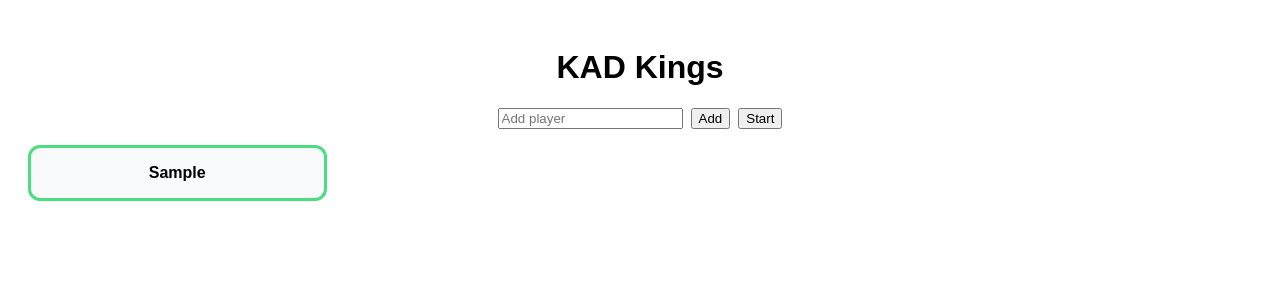
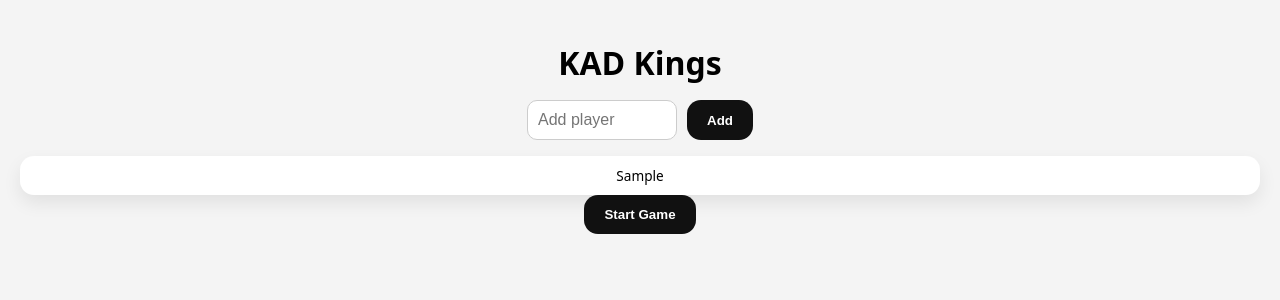
Before and after one commit to wbgl-blip/Visual-, a React (Vite) app: page / in a window 1280 px wide. Both pictures are taken after typing "Sample" into the empty fields and a click on the button "Add". Shown: the top 300 px of the page. Built offline with nearby package versions, Linux system fonts and the light colour scheme.

Commit message:
Refactor App component for card game
Refactor card game logic and UI components for better readability and functionality.

```diff
--- a/src/App.jsx
+++ b/src/App.jsx
@@ -1,83 +1,173 @@
 import { useState, useEffect } from "react";
+import "./App.css";
 
-const SUITS = ["♠", "♥", "♦", "♣"]; const VALUES = ["A","2","3","4","5","6","7","8","9","10","J","Q","K"];
+/* ---------- CARD SETUP ---------- */
 
-function buildDeck() { const deck = []; for (const suit of SUITS) { for (const value of VALUES) { deck.push({ suit, value }); } } return deck; }
+const SUITS = ["♠", "♥", "♦", "♣"];
+const RANKS = ["A", "2", "3", "4", "5", "6", "7", "8", "9", "10", "J", "Q", "K"];
 
-export default function App() { const [players, setPlayers] = useState([]); const [name, setName] = useState(""); const [deck, setDeck] = useState([]); const [turn, setTurn] = useState(0); const [started, setStarted] = useState(false);
+function buildDeck() {
+  const deck = [];
+  for (let suit of SUITS) {
+    for (let rank of RANKS) {
+      deck.push({
+        rank,
+        suit,
+        rule: getRule(rank)
+      });
+    }
+  }
+  return shuffle(deck);
+}
 
-const [thumbMaster, setThumbMaster] = useState(null); const [questionMaster, setQuestionMaster] = useState(null); const [pointer, setPointer] = useState(null); const [kings, setKings] = useState(0);
+function shuffle(deck) {
+  return [...deck].sort(() => Math.random() - 0.5);
+}
 
-useEffect(() => { setDeck(shuffle(buildDeck())); }, []);
+function getRule(rank) {
+  switch (rank) {
+    case "A": return "Waterfall – everyone drinks";
+    case "2": return "You – pick someone to drink";
+    case "3": return "Me – you drink";
+    case "4": return "Whores – we all drink";
+    case "5": return "Guys drink";
+    case "6": return "Dicks – we all drink";
+    case "7": return "Pointer";
+    case "8": return "Mate – pick a buddy";
+    case "9": return "Rhyme";
+    case "10": return "Categories";
+    case "J": return "Thumb Master";
+    case "Q": return "Question Master";
+    case "K": return "Make a rule";
+    default: return "";
+  }
+}
 
-function shuffle(arr) { return [...arr].sort(() => Math.random() - 0.5); }
+/* ---------- APP ---------- */
 
-function addPlayer() { if (!name || players.length >= 8) return; setPlayers([...players, { name }]); setName(""); }
+export default function App() {
+  const [players, setPlayers] = useState([]);
+  const [nameInput, setNameInput] = useState("");
+  const [deck, setDeck] = useState([]);
+  const [currentTurn, setCurrentTurn] = useState(0);
+  const [started, setStarted] = useState(false);
 
-function startGame() { if (players.length < 2) return; setStarted(true); }
+  const [lastCard, setLastCard] = useState(null);
 
-function drawCard() { if (deck.length === 0) return;
+  const [thumbMaster, setThumbMaster] = useState(null);
+  const [questionMaster, setQuestionMaster] = useState(null);
+  const [pointer, setPointer] = useState(null);
+
+  /* ---------- GAME START ---------- */
+
+  const startGame = () => {
+    if (players.length < 2) return;
+    setDeck(buildDeck());
+    setStarted(true);
+  };
+
+  /* ---------- PLAYER MGMT ---------- */
+
+  const addPlayer = () => {
+    if (!nameInput.trim()) return;
+    if (players.length >= 8) return;
+
+    setPlayers([...players, nameInput.trim()]);
+    setNameInput("");
+  };
+
+  /* ---------- DRAW CARD ---------- */
+
+  const drawCard = () => {
+    if (!deck.length) return;
 
     const card = deck[0];
     const remaining = deck.slice(1);
+
+    const player = players[currentTurn];
+
     setDeck(remaining);
+    setLastCard({
+      player,
+      card: `${card.rank}${card.suit}`,
+      rule: card.rule
+    });
 
-const currentPlayer = players[turn];
+    // Role logic (overwrites previous holder)
+    if (card.rank === "7") setPointer(player);
+    if (card.rank === "J") setThumbMaster(player);
+    if (card.rank === "Q") setQuestionMaster(player);
 
-if (card.value === "7") setThumbMaster(currentPlayer.name);
-if (card.value === "J") setQuestionMaster(currentPlayer.name);
-if (card.value === "Q") setPointer(currentPlayer.name);
-if (card.value === "K") setKings(kings + 1);
+    setCurrentTurn((currentTurn + 1) % players.length);
+  };
 
-setTurn((turn + 1) % players.length);
+  /* ---------- UI ---------- */
 
-alert(`${currentPlayer.name} drew ${card.value}${card.suit}`);
-
-}
-
-return ( <div style={styles.app}> <h1>KAD Kings</h1>
+  return (
+    <div className="app">
+      <h1>KAD Kings</h1>
 
       {!started && (
-    <div style={styles.addRow}>
+        <>
+          <div className="add-player">
             <input
-        value={name}
-        onChange={e => setName(e.target.value)}
+              value={nameInput}
+              onChange={e => setNameInput(e.target.value)}
               placeholder="Add player"
             />
             <button onClick={addPlayer}>Add</button>
-      <button onClick={startGame}>Start</button>
           </div>
+
+          <div className="seats">
+            {players.map((p, i) => (
+              <div key={i} className="seat">{p}</div>
+            ))}
+          </div>
+
+          <button onClick={startGame} disabled={players.length < 2}>
+            Start Game
+          </button>
+        </>
       )}
 
-  <div style={styles.grid}>
+      {started && (
+        <>
+          <div className="seats">
             {players.map((p, i) => (
               <div
                 key={i}
-        style={{
-          ...styles.card,
-          border: i === turn ? "3px solid #4ade80" : "1px solid #ddd"
-        }}
+                className={`seat ${i === currentTurn ? "active" : ""}`}
               >
-        {p.name}
+                {p}
               </div>
             ))}
           </div>
 
-  {started && (
-    <>
-      <p>Cards left: {deck.length}</p>
-      <p>👆 Thumb Master: {thumbMaster || "None"}</p>
-      <p>🧠 Question Master: {questionMaster || "None"}</p>
-      <p>👉 Pointer: {pointer || "None"}</p>
-      <p>👑 Kings: {kings} / 4</p>
+          <p className="counter">Cards left: {deck.length}</p>
 
-      <button onClick={drawCard} disabled={deck.length === 0}>
+          <div className="roles">
+            👆 Thumb Master: {thumbMaster || "None"}<br />
+            🧠 Question Master: {questionMaster || "None"}<br />
+            👉 Pointer: {pointer || "None"}
+          </div>
+
+          <button onClick={drawCard} disabled={!deck.length}>
             Draw Card
           </button>
+
+          {lastCard && (
+            <div className="card-display">
+              <div className="card-rank">{lastCard.card}</div>
+              <div className="card-player">
+                {lastCard.player} drew
+              </div>
+              <div className="card-rule">
+                {lastCard.rule}
+              </div>
+            </div>
+          )}
         </>
       )}
     </div>
-
-); }
-
-const styles = { app: { fontFamily: "sans-serif", padding: 20, textAlign: "center" }, addRow: { display: "flex", gap: 8, justifyContent: "center", marginBottom: 16 }, grid: { display: "grid", gridTemplateColumns: "repeat(4, 1fr)", gap: 10, marginBottom: 20 }, card: { padding: 16, borderRadius: 12, background: "#f9fafb", fontWeight: "bold" } };
+  );
+}
```
Lines whose indentation alone changed are shown as unchanged.
